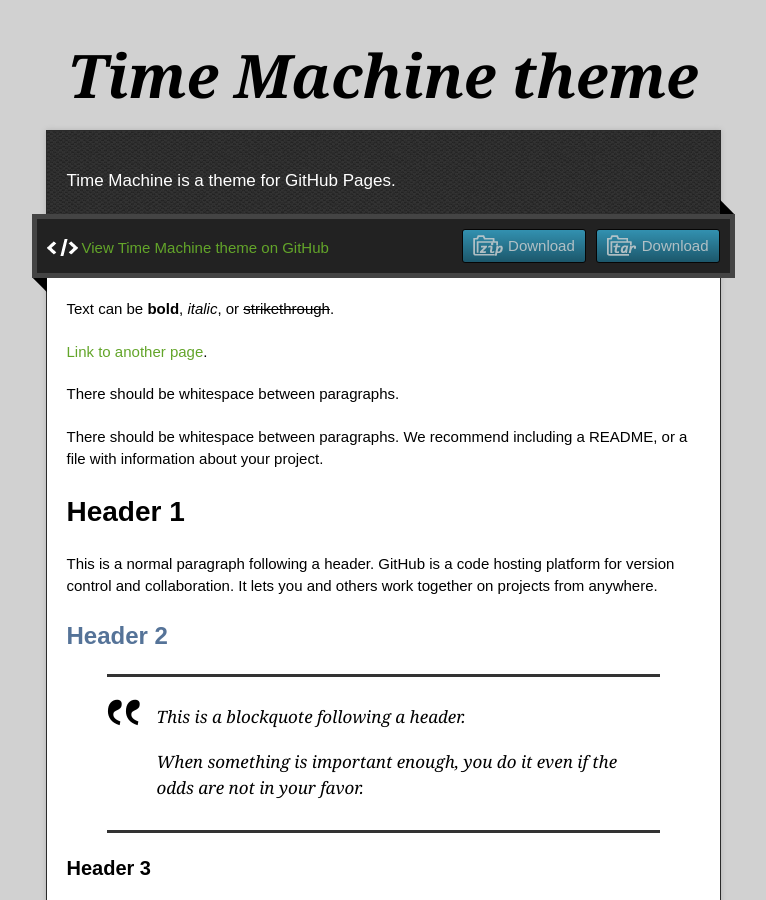
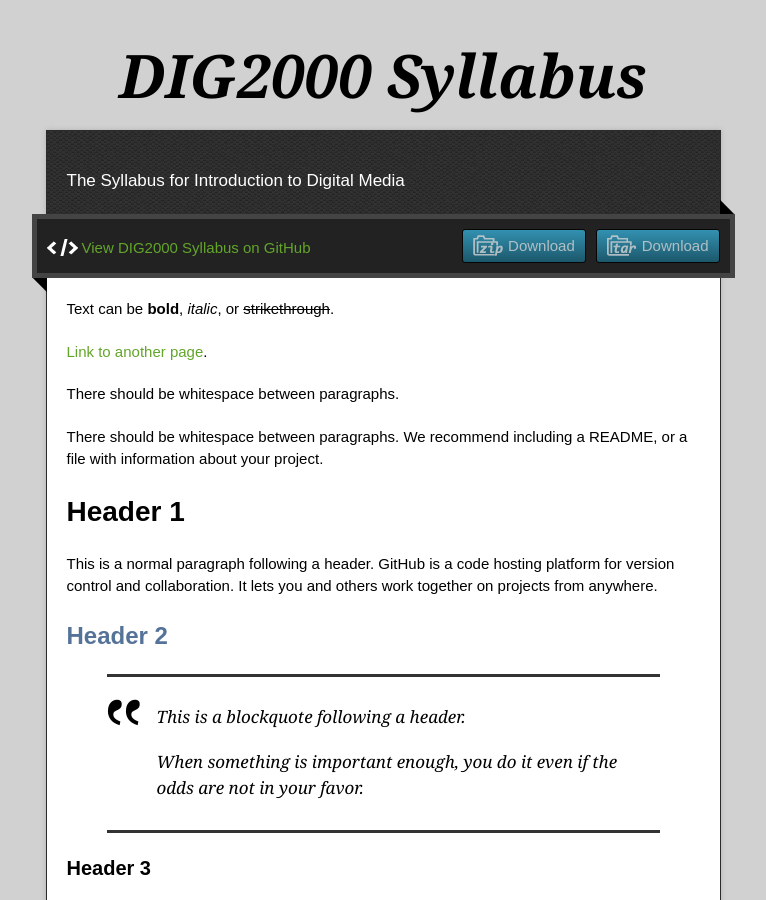
Before and after one commit to mwmxyz/syllabi, a Jekyll site: the page built from time-machine-master/index.md, in a window 1280 px wide and 900 px high. Shown: the whole window, without its empty margins (257-1023 px from the left). Built offline with Jekyll 4.4.1, drawn with Linux system fonts in a browser that asks for light colours; some of the changed text lies outside the part shown.

Commit message:
Update _config.yml

```diff
--- a/time-machine-master/_config.yml
+++ b/time-machine-master/_config.yml
@@ -1,5 +1,5 @@
-title: Time Machine theme
-description: Time Machine is a theme for GitHub Pages.
+title: DIG2000 Syllabus
+description: The Syllabus for Introduction to Digital Media
 show_downloads: true
 google_analytics:
 theme: jekyll-theme-time-machine
```
